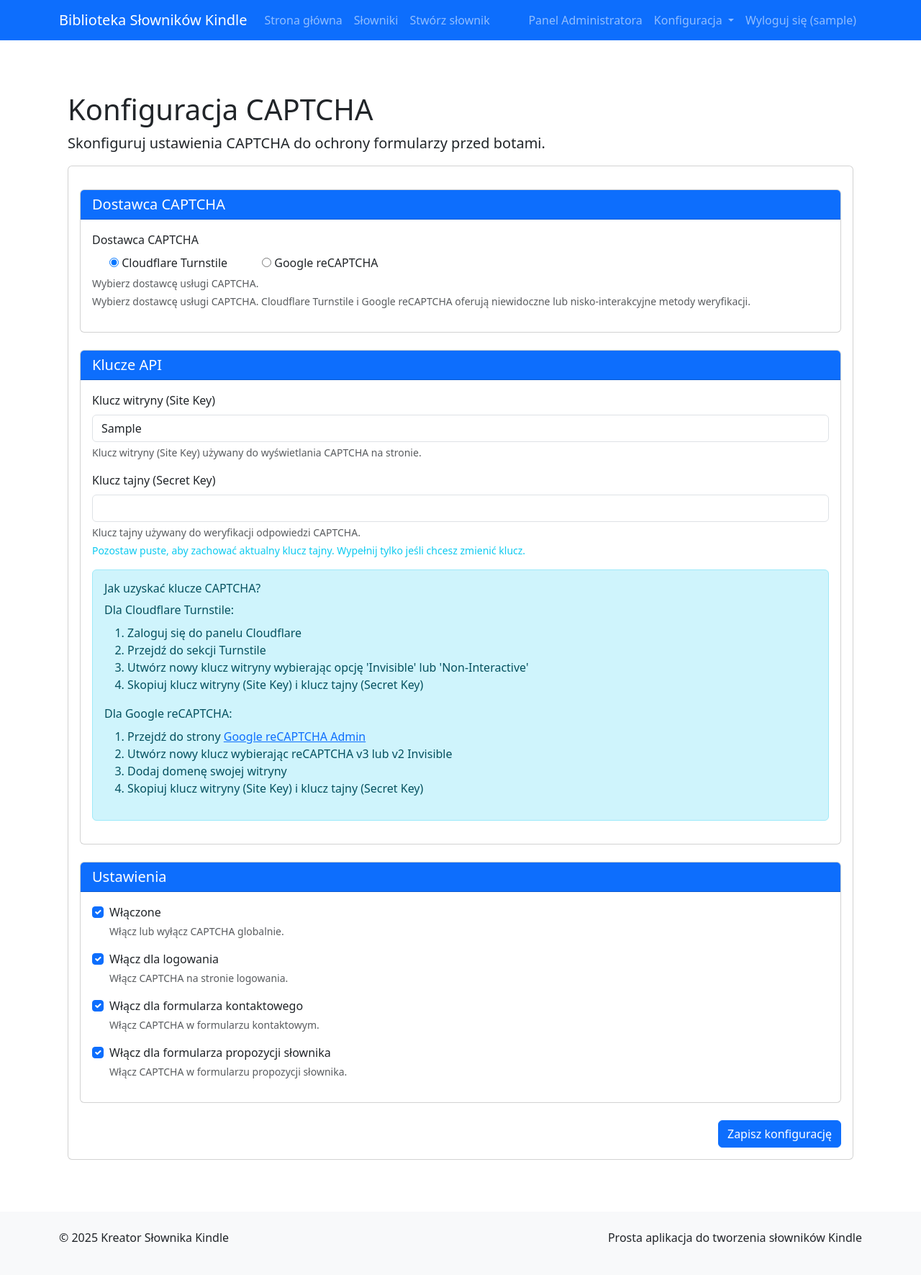
After one commit to MarekWo/kindle_dict, a Django app: page /dictionary/config/captcha/ in a window 1280 px wide. The commit adds this page. Shown: the whole page at 72% size. Run offline with Django 4.2, Linux system fonts and the light colour scheme; a user stored in the database is signed in; tables that the repository leaves empty hold one stand-in row (values such as "Sample post"); parts of the project's set-up code (start-up, migrations or seed data) failed here and were passed over.

Commit message:
Added CAPTCHA to the site (Cloudflare and Google)

```diff
--- a/requirements.txt
+++ b/requirements.txt
@@ -9,3 +9,4 @@ PyPDF2==3.0.1
 redis==5.0.1
 whitenoise==6.6.0
 django-debug-toolbar==4.2.0
+requests==2.31.0
--- a/src/dictionary/forms.py
+++ b/src/dictionary/forms.py
@@ -6,7 +6,7 @@ Forms for the Dictionary app.
 
 from django import forms
 from django.utils.translation import gettext_lazy as _
-from .models import Dictionary, DictionarySuggestion, SMTPConfiguration, ContactMessage
+from .models import Dictionary, DictionarySuggestion, SMTPConfiguration, ContactMessage, CaptchaConfiguration
 from django.core.validators import FileExtensionValidator
 
 class DictionaryForm(forms.ModelForm):
@@ -160,6 +160,56 @@ class SMTPConfigurationForm(forms.ModelForm):
 
         return cleaned_data
 
+
+class CaptchaConfigurationForm(forms.ModelForm):
+    """Form for configuring CAPTCHA settings"""
+
+    secret_key = forms.CharField(
+        widget=forms.PasswordInput(attrs={'class': 'form-control'}),
+        required=True,
+        label=_("Klucz tajny (Secret Key)"),
+        help_text=_("Klucz tajny używany do weryfikacji odpowiedzi CAPTCHA.")
+    )
+
+    class Meta:
+        model = CaptchaConfiguration
+        fields = [
+            'provider', 'site_key', 'secret_key', 'is_enabled',
+            'enable_login', 'enable_contact', 'enable_suggest'
+        ]
+        widgets = {
+            'provider': forms.RadioSelect(),
+            'site_key': forms.TextInput(attrs={'class': 'form-control'}),
+            'is_enabled': forms.CheckboxInput(attrs={'class': 'form-check-input'}),
+            'enable_login': forms.CheckboxInput(attrs={'class': 'form-check-input'}),
+            'enable_contact': forms.CheckboxInput(attrs={'class': 'form-check-input'}),
+            'enable_suggest': forms.CheckboxInput(attrs={'class': 'form-check-input'}),
+        }
+        help_texts = {
+            'provider': _('Wybierz dostawcę usługi CAPTCHA.'),
+            'site_key': _('Klucz witryny (Site Key) używany do wyświetlania CAPTCHA na stronie.'),
+            'is_enabled': _('Włącz lub wyłącz CAPTCHA globalnie.'),
+            'enable_login': _('Włącz CAPTCHA na stronie logowania.'),
+            'enable_contact': _('Włącz CAPTCHA w formularzu kontaktowym.'),
+            'enable_suggest': _('Włącz CAPTCHA w formularzu propozycji słownika.'),
+        }
+
+    def clean(self):
+        cleaned_data = super().clean()
+
+        # Sprawdź, czy to jest edycja istniejącej konfiguracji
+        instance = getattr(self, 'instance', None)
+        secret_key = cleaned_data.get('secret_key')
+
+        # Jeśli to edycja istniejącej konfiguracji i klucz tajny jest pusty,
+        # zachowaj poprzedni klucz
+        if not secret_key and instance and instance.pk:
+            # Pobierz aktualny klucz tajny z bazy danych
+            current_config = CaptchaConfiguration.objects.get(pk=instance.pk)
+            cleaned_data['secret_key'] = current_config.secret_key
+
+        return cleaned_data
+
 class DictionaryUpdateForm(forms.ModelForm):
     """Form for updating an existing dictionary"""
 
--- a/src/dictionary/urls.py
+++ b/src/dictionary/urls.py
@@ -21,9 +21,10 @@ urlpatterns = [
     # Dictionary suggestions
     path('suggest/', views.DictionarySuggestionCreateView.as_view(), name='suggest'),
 
-    # SMTP Configuration
+    # Configuration
     path('config/smtp/', views.SMTPConfigurationView.as_view(), name='smtp_config'),
     path('config/smtp/test/', views.test_smtp_email, name='test_smtp_email'),
+    path('config/captcha/', views.CaptchaConfigurationView.as_view(), name='captcha_config'),
 
     # Contact form
     path('contact/', views.ContactMessageCreateView.as_view(), name='contact'),
--- a/src/dictionary/views.py
+++ b/src/dictionary/views.py
@@ -18,10 +18,11 @@ from django.utils.translation import gettext_lazy as _
 from django.utils import timezone
 from django.conf import settings
 
-from .models import Dictionary, DictionarySuggestion, SMTPConfiguration, ContactMessage
-from .forms import DictionaryForm, DictionarySuggestionForm, SMTPConfigurationForm, DictionaryUpdateForm, ContactMessageForm
+from .models import Dictionary, DictionarySuggestion, SMTPConfiguration, ContactMessage, CaptchaConfiguration
+from .forms import DictionaryForm, DictionarySuggestionForm, SMTPConfigurationForm, DictionaryUpdateForm, ContactMessageForm, CaptchaConfigurationForm
 from .tasks import process_dictionary
 from .email_utils import send_test_email, send_contact_message_notification
+from .captcha_utils import verify_captcha_response, get_captcha_context, is_captcha_enabled
 
 class DictionaryListView(ListView):
     """View to display a list of public dictionaries"""
@@ -125,8 +126,23 @@ class DictionarySuggestionCreateView(CreateView):
             return redirect('home')
         return super().dispatch(request, *args, **kwargs)
 
+    def get_context_data(self, **kwargs):
+        """Add CAPTCHA context data"""
+        context = super().get_context_data(**kwargs)
+        context.update(get_captcha_context('suggest'))
+        return context
+
     def form_valid(self, form):
         """Process the form if it's valid"""
+        # Verify CAPTCHA if enabled
+        if is_captcha_enabled('suggest'):
+            captcha_response = self.request.POST.get('cf-turnstile-response') or self.request.POST.get('g-recaptcha-response')
+            if not verify_captcha_response(captcha_response):
+                form.add_error(None, _("Weryfikacja CAPTCHA nie powiodła się. Spróbuj ponownie."))
+                context = self.get_context_data(form=form)
+                context['captcha_error'] = _("Weryfikacja CAPTCHA nie powiodła się. Spróbuj ponownie.")
+                return self.render_to_response(context)
+
         # Save the suggestion instance first
         self.object = form.save(commit=False)
 
@@ -385,8 +401,23 @@ class ContactMessageCreateView(CreateView):
             return redirect('home')
         return super().dispatch(request, *args, **kwargs)
 
+    def get_context_data(self, **kwargs):
+        """Add CAPTCHA context data"""
+        context = super().get_context_data(**kwargs)
+        context.update(get_captcha_context('contact'))
+        return context
+
     def form_valid(self, form):
         """Process the form if it's valid"""
+        # Verify CAPTCHA if enabled
+        if is_captcha_enabled('contact'):
+            captcha_response = self.request.POST.get('cf-turnstile-response') or self.request.POST.get('g-recaptcha-response')
+            if not verify_captcha_response(captcha_response):
+                form.add_error(None, _("Weryfikacja CAPTCHA nie powiodła się. Spróbuj ponownie."))
+                context = self.get_context_data(form=form)
+                context['captcha_error'] = _("Weryfikacja CAPTCHA nie powiodła się. Spróbuj ponownie.")
+                return self.render_to_response(context)
+
         # Save the contact message
         self.object = form.save()
 
@@ -395,6 +426,44 @@ class ContactMessageCreateView(CreateView):
 
         # Show success message
         messages.success(self.request, _("Dziękujemy za wiadomość! Odpowiemy najszybciej jak to możliwe."))
+
+        return redirect(self.get_success_url())
+
+
+class CaptchaConfigurationView(LoginRequiredMixin, UserPassesTestMixin, UpdateView):
+    """View to configure CAPTCHA settings"""
+    model = CaptchaConfiguration
+    form_class = CaptchaConfigurationForm
+    template_name = 'dictionary/captcha_config.html'
+    success_url = reverse_lazy('dictionary:captcha_config')
+
+    def test_func(self):
+        """Only allow superusers to access this view"""
+        return self.request.user.is_superuser
+
+    def get_object(self, queryset=None):
+        """Get the CAPTCHA configuration object or create a new one if it doesn't exist"""
+        config = CaptchaConfiguration.objects.first()
+        if not config:
+            # Tworzymy obiekt, ale nie zapisujemy go jeszcze - zostanie zapisany przez formularz
+            config = CaptchaConfiguration(
+                provider='cloudflare',
+                site_key='',
+                secret_key='',
+                is_enabled=True,
+                enable_login=True,
+                enable_contact=True,
+                enable_suggest=True
+            )
+        return config
+
+    def form_valid(self, form):
+        """Process the form if it's valid"""
+        # Zapisz obiekt
+        self.object = form.save()
+
+        # Show success message
+        messages.success(self.request, _("Konfiguracja CAPTCHA została zapisana."))
 
         return redirect(self.get_success_url())
 
--- a/src/kindle_dict/urls.py
+++ b/src/kindle_dict/urls.py
@@ -10,6 +10,7 @@ from django.conf import settings
 from django.conf.urls.static import static
 from django.views.generic import TemplateView
 from django.contrib.auth import views as auth_views
+from dictionary.auth_views import CaptchaLoginView
 
 urlpatterns = [
     path('admin/', admin.site.urls),
@@ -17,7 +18,7 @@ urlpatterns = [
     path('dictionary/', include('dictionary.urls')),
 
     # Ścieżki do logowania i wylogowania
-    path('login/', auth_views.LoginView.as_view(template_name='auth/login.html', next_page='/'), name='login'),
+    path('login/', CaptchaLoginView.as_view(next_page='/'), name='login'),
     path('logout/', auth_views.LogoutView.as_view(next_page='/'), name='logout'),
 ]
 
--- a/src/templates/auth/login.html
+++ b/src/templates/auth/login.html
@@ -1,5 +1,6 @@
 {% extends 'base.html' %}
 {% comment %} kindle_dict/src/templates/auth/login.html {% endcomment %}
+{% load i18n %}
 {% block title %}Logowanie - Kreator Słownika Kindle{% endblock %}
 
 {% block content %}
@@ -30,6 +31,8 @@
                             <input type="password" name="password" id="id_password" class="form-control" required>
                         </div>
 
+                        {% include 'includes/captcha.html' %}
+
                         <button type="submit" class="btn btn-primary">Zaloguj się</button>
 
                         <input type="hidden" name="next" value="{{ next }}">
--- /dev/null
+++ b/src/templates/dictionary/captcha_config.html
@@ -0,0 +1,222 @@
+{% extends 'base.html' %}
+{% load i18n %}
+
+{% block title %}{% trans "Konfiguracja CAPTCHA" %}{% endblock %}
+
+{% block content %}
+<div class="container mt-4">
+    <div class="row">
+        <div class="col-12">
+            <h1>{% trans "Konfiguracja CAPTCHA" %}</h1>
+            <p class="lead">{% trans "Skonfiguruj ustawienia CAPTCHA do ochrony formularzy przed botami." %}</p>
+
+            <div class="card">
+                <div class="card-body">
+                    <form method="post" class="mt-3">
+                        {% csrf_token %}
+
+                        <div class="card mb-4">
+                            <div class="card-header bg-primary text-white">
+                                <h5 class="mb-0">{% trans "Dostawca CAPTCHA" %}</h5>
+                            </div>
+                            <div class="card-body">
+                                <div class="mb-3">
+                                    <label class="form-label">{{ form.provider.label }}</label>
+                                    <div class="d-flex">
+                                        {% for radio in form.provider %}
+                                            <div class="form-check me-4">
+                                                {{ radio.tag }}
+                                                <label class="form-check-label" for="{{ radio.id_for_label }}">
+                                                    {{ radio.choice_label }}
+                                                </label>
+                                            </div>
+                                        {% endfor %}
+                                    </div>
+                                    {% if form.provider.help_text %}
+                                        <div class="form-text">{{ form.provider.help_text }}</div>
+                                    {% endif %}
+                                    <div class="form-text">
+                                        {% trans "Wybierz dostawcę usługi CAPTCHA. Cloudflare Turnstile i Google reCAPTCHA oferują niewidoczne lub nisko-interakcyjne metody weryfikacji." %}
+                                    </div>
+                                    {% if form.provider.errors %}
+                                        <div class="invalid-feedback d-block">{{ form.provider.errors }}</div>
+                                    {% endif %}
+                                </div>
+                            </div>
+                        </div>
+
+                        <div class="card mb-4">
+                            <div class="card-header bg-primary text-white">
+                                <h5 class="mb-0">{% trans "Klucze API" %}</h5>
+                            </div>
+                            <div class="card-body">
+                                <div class="mb-3">
+                                    <label for="{{ form.site_key.id_for_label }}" class="form-label">{{ form.site_key.label }}</label>
+                                    {{ form.site_key }}
+                                    {% if form.site_key.help_text %}
+                                        <div class="form-text">{{ form.site_key.help_text }}</div>
+                                    {% endif %}
+                                    {% if form.site_key.errors %}
+                                        <div class="invalid-feedback d-block">{{ form.site_key.errors }}</div>
+                                    {% endif %}
+                                </div>
+
+                                <div class="mb-3">
+                                    <label for="{{ form.secret_key.id_for_label }}" class="form-label">{{ form.secret_key.label }}</label>
+                                    {{ form.secret_key }}
+                                    {% if form.secret_key.help_text %}
+                                        <div class="form-text">{{ form.secret_key.help_text }}</div>
+                                    {% endif %}
+                                    <div class="form-text text-info">
+                                        {% trans "Pozostaw puste, aby zachować aktualny klucz tajny. Wypełnij tylko jeśli chcesz zmienić klucz." %}
+                                    </div>
+                                    {% if form.secret_key.errors %}
+                                        <div class="invalid-feedback d-block">{{ form.secret_key.errors }}</div>
+                                    {% endif %}
+                                </div>
+
+                                <div class="alert alert-info">
+                                    <h6>{% trans "Jak uzyskać klucze CAPTCHA?" %}</h6>
+                                    <p class="mb-2">{% trans "Dla Cloudflare Turnstile:" %}</p>
+                                    <ol>
+                                        <li>{% trans "Zaloguj się do panelu Cloudflare" %}</li>
+                                        <li>{% trans "Przejdź do sekcji Turnstile" %}</li>
+                                        <li>{% trans "Utwórz nowy klucz witryny wybierając opcję 'Invisible' lub 'Non-Interactive'" %}</li>
+                                        <li>{% trans "Skopiuj klucz witryny (Site Key) i klucz tajny (Secret Key)" %}</li>
+                                    </ol>
+
+                                    <p class="mb-2">{% trans "Dla Google reCAPTCHA:" %}</p>
+                                    <ol>
+                                        <li>{% trans "Przejdź do strony" %} <a href="https://www.google.com/recaptcha/admin" target="_blank">Google reCAPTCHA Admin</a></li>
+                                        <li>{% trans "Utwórz nowy klucz wybierając reCAPTCHA v3 lub v2 Invisible" %}</li>
+                                        <li>{% trans "Dodaj domenę swojej witryny" %}</li>
+                                        <li>{% trans "Skopiuj klucz witryny (Site Key) i klucz tajny (Secret Key)" %}</li>
+                                    </ol>
+                                </div>
+                            </div>
+                        </div>
+
+                        <div class="card mb-4">
+                            <div class="card-header bg-primary text-white">
+                                <h5 class="mb-0">{% trans "Ustawienia" %}</h5>
+                            </div>
+                            <div class="card-body">
+                                <div class="mb-3 form-check">
+                                    {{ form.is_enabled }}
+                                    <label class="form-check-label" for="{{ form.is_enabled.id_for_label }}">
+                                        {{ form.is_enabled.label }}
+                                    </label>
+                                    {% if form.is_enabled.help_text %}
+                                        <div class="form-text">{{ form.is_enabled.help_text }}</div>
+                                    {% endif %}
+                                    {% if form.is_enabled.errors %}
+                                        <div class="invalid-feedback d-block">{{ form.is_enabled.errors }}</div>
+                                    {% endif %}
+                                </div>
+
+                                <div class="mb-3 form-check">
+                                    {{ form.enable_login }}
+                                    <label class="form-check-label" for="{{ form.enable_login.id_for_label }}">
+                                        {{ form.enable_login.label }}
+                                    </label>
+                                    {% if form.enable_login.help_text %}
+                                        <div class="form-text">{{ form.enable_login.help_text }}</div>
+                                    {% endif %}
+                                    {% if form.enable_login.errors %}
+                                        <div class="invalid-feedback d-block">{{ form.enable_login.errors }}</div>
+                                    {% endif %}
+                                </div>
+
+                                <div class="mb-3 form-check">
+                                    {{ form.enable_contact }}
+                                    <label class="form-check-label" for="{{ form.enable_contact.id_for_label }}">
+                                        {{ form.enable_contact.label }}
+                                    </label>
+                                    {% if form.enable_contact.help_text %}
+                                        <div class="form-text">{{ form.enable_contact.help_text }}</div>
+                                    {% endif %}
+                                    {% if form.enable_contact.errors %}
+                                        <div class="invalid-feedback d-block">{{ form.enable_contact.errors }}</div>
+                                    {% endif %}
+                                </div>
+
+                                <div class="mb-3 form-check">
+                                    {{ form.enable_suggest }}
+                                    <label class="form-check-label" for="{{ form.enable_suggest.id_for_label }}">
+                                        {{ form.enable_suggest.label }}
+                                    </label>
+                                    {% if form.enable_suggest.help_text %}
+                                        <div class="form-text">{{ form.enable_suggest.help_text }}</div>
+                                    {% endif %}
+                                    {% if form.enable_suggest.errors %}
+                                        <div class="invalid-feedback d-block">{{ form.enable_suggest.errors }}</div>
+                                    {% endif %}
+                                </div>
+                            </div>
+                        </div>
+
+                        <div class="d-grid gap-2 d-md-flex justify-content-md-end">
+                            <button type="submit" class="btn btn-primary">
+                                {% trans "Zapisz konfigurację" %}
+                            </button>
+                        </div>
+                    </form>
+                </div>
+            </div>
+        </div>
+    </div>
+</div>
+
+<script>
+    document.addEventListener('DOMContentLoaded', function() {
+        // Obsługa zmiany dostawcy CAPTCHA
+        const providerRadios = document.querySelectorAll('input[name="{{ form.provider.html_name }}"]');
+
+        function updateProviderInfo() {
+            // Znajdź wybrany dostawcę
+            let selectedProvider = '';
+            providerRadios.forEach(radio => {
+                if (radio.checked) {
+                    selectedProvider = radio.value;
+                }
+            });
+
+            // Tutaj można dodać dodatkową logikę w zależności od wybranego dostawcy
+            // np. pokazać/ukryć specyficzne pola dla danego dostawcy
+        }
+
+        // Inicjalizacja
+        updateProviderInfo();
+
+        // Nasłuchiwanie zmian
+        providerRadios.forEach(radio => {
+            radio.addEventListener('change', updateProviderInfo);
+        });
+
+        // Obsługa globalnego włączania/wyłączania CAPTCHA
+        const isEnabledCheckbox = document.getElementById('{{ form.is_enabled.id_for_label }}');
+        const featureCheckboxes = [
+            document.getElementById('{{ form.enable_login.id_for_label }}'),
+            document.getElementById('{{ form.enable_contact.id_for_label }}'),
+            document.getElementById('{{ form.enable_suggest.id_for_label }}')
+        ];
+
+        function updateFeatureCheckboxes() {
+            featureCheckboxes.forEach(checkbox => {
+                checkbox.disabled = !isEnabledCheckbox.checked;
+                if (!isEnabledCheckbox.checked) {
+                    checkbox.parentElement.classList.add('text-muted');
+                } else {
+                    checkbox.parentElement.classList.remove('text-muted');
+                }
+            });
+        }
+
+        // Inicjalizacja
+        updateFeatureCheckboxes();
+
+        // Nasłuchiwanie zmian
+        isEnabledCheckbox.addEventListener('change', updateFeatureCheckboxes);
+    });
+</script>
+{% endblock %}
--- a/src/templates/dictionary/contact.html
+++ b/src/templates/dictionary/contact.html
@@ -1,5 +1,6 @@
 {% extends 'base.html' %}
 {% load static %}
+{% load i18n %}
 
 {% block title %}Formularz kontaktowy{% endblock %}
 
@@ -70,6 +71,8 @@
                             {% endif %}
                         </div>
 
+                        {% include 'includes/captcha.html' %}
+
                         <div class="d-grid gap-2">
                             <button type="submit" class="btn btn-primary">Wyślij</button>
                         </div>
--- a/src/templates/includes/header.html
+++ b/src/templates/includes/header.html
@@ -42,6 +42,7 @@
                         </a>
                         <ul class="dropdown-menu" aria-labelledby="configDropdown">
                             <li><a class="dropdown-item" href="{% url 'dictionary:smtp_config' %}">Konfiguracja SMTP</a></li>
+                            <li><a class="dropdown-item" href="{% url 'dictionary:captcha_config' %}">Konfiguracja CAPTCHA</a></li>
                         </ul>
                     </li>
                     {% endif %}
```
Also changed, not shown: src/dictionary/admin.py (+26 -1 lines), src/dictionary/auth_views.py (added, +49 -0 lines), src/dictionary/captcha_utils.py (added, +156 -0 lines), src/dictionary/models.py (+66 -0 lines), src/templates/dictionary/suggest.html (+7 -0 lines), src/templates/includes/captcha.html (added, +20 -0 lines), src/dictionary/migrations/0009_captchaconfiguration.py (added), 1 other file.
